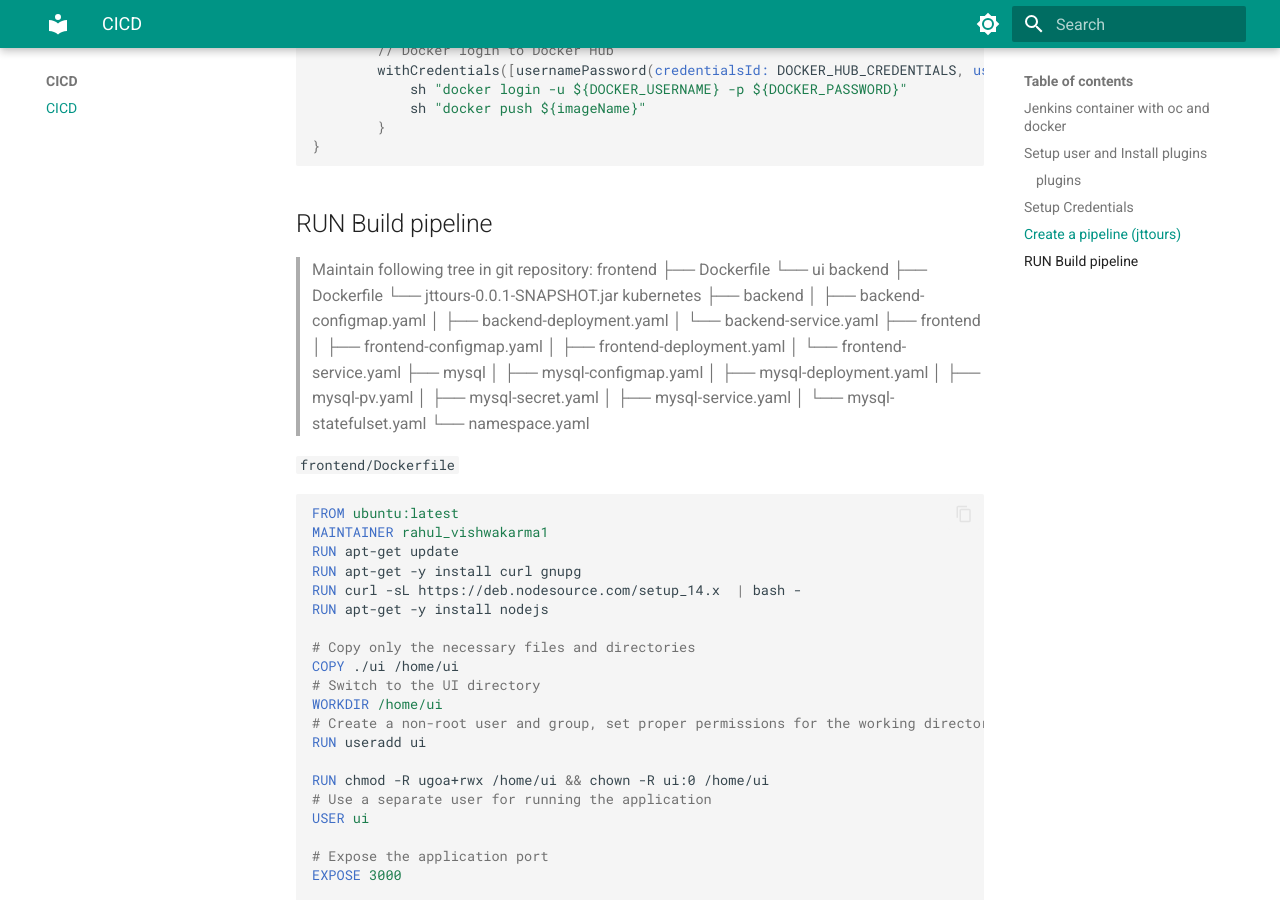
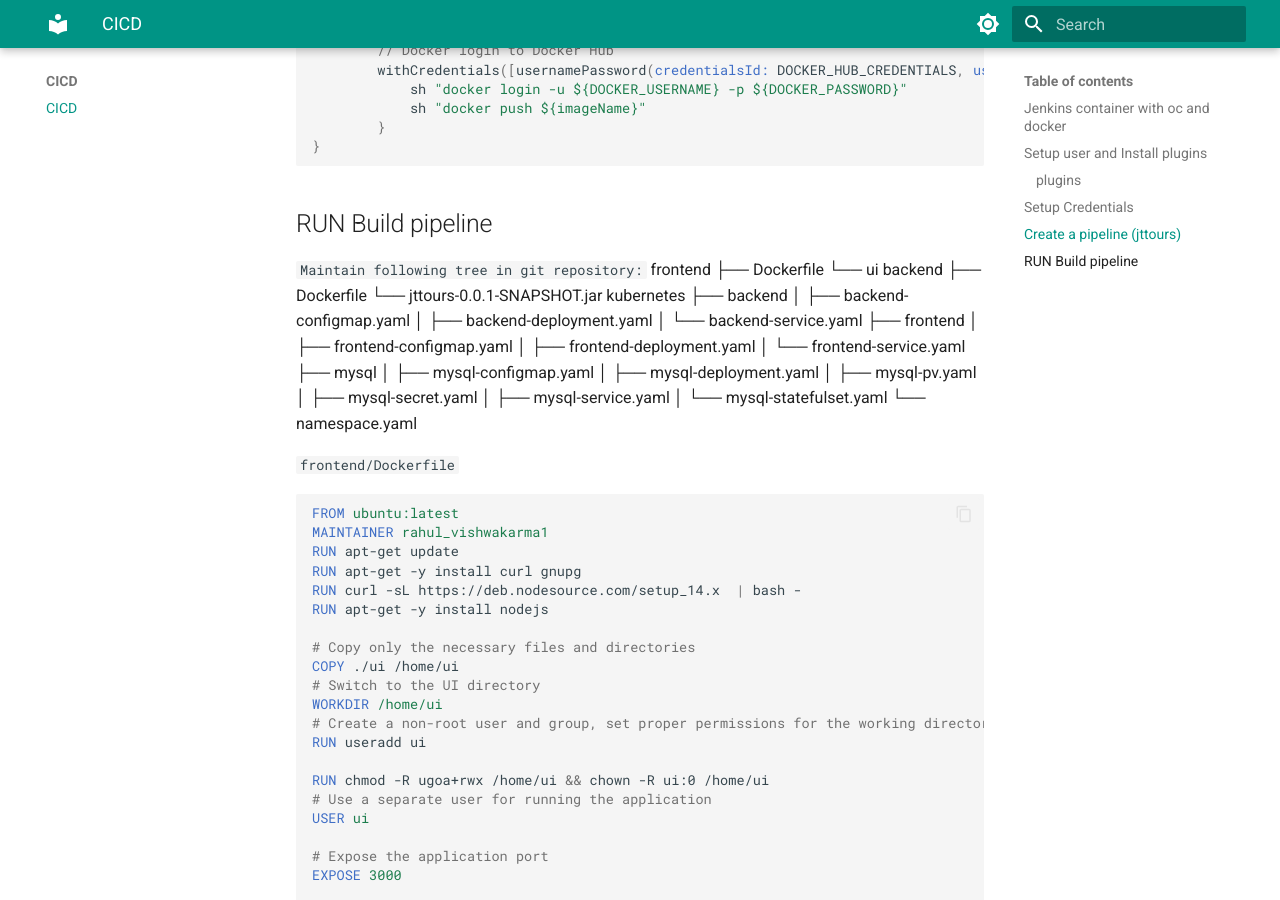
Before and after one commit to rahulssv/courses, an MkDocs documentation site: the page built from docs/CICD/cicd.md, in a window 1280 px wide and 900 px high, scrolled down 2837 px. Built offline with MkDocs 1.6.1 and Material for MkDocs 9.7.7, drawn with Linux system fonts in a browser that asks for light colours.

```diff
--- a/docs/CICD/cicd.md
+++ b/docs/CICD/cicd.md
@@ -127,14 +127,14 @@ def dockerLoginAndPush(imageName) {
 ## RUN Build pipeline
 
 
-> Maintain following tree in git repository:
-> frontend
+`Maintain following tree in git repository:`
+ frontend
     ├── Dockerfile
     └── ui
-> backend
+backend
     ├── Dockerfile
     └── jttours-0.0.1-SNAPSHOT.jar
->kubernetes
+kubernetes
     ├── backend
     │   ├── backend-configmap.yaml
     │   ├── backend-deployment.yaml
```
